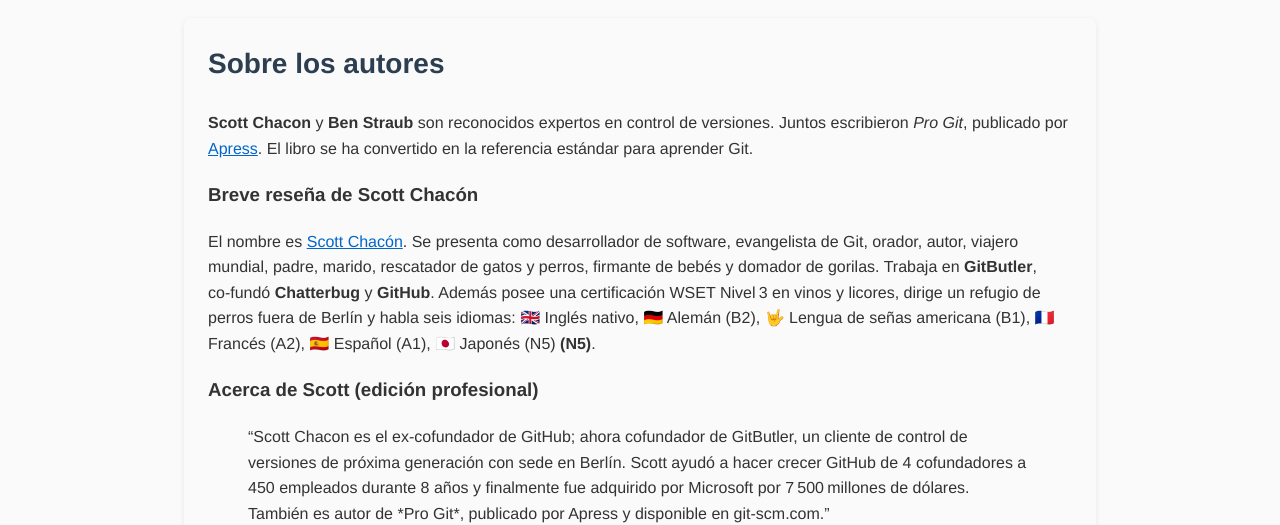
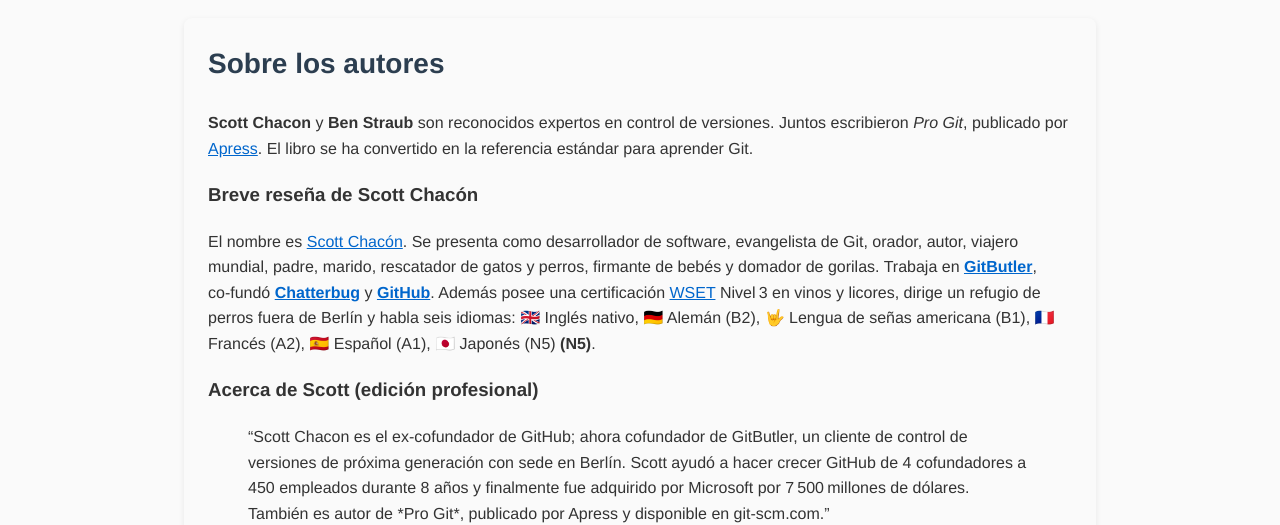
Before and after one commit to taguivalle/GIT_Tutorial, a website: page src/index.html in a window 1280 px wide. Shown: the part 281-806 px from the top of the page. Drawn offline with nearby package versions, Linux system fonts and the light colour scheme; files whose address does not match are found by name.

Commit message:
Mejoré la seccioón de Scott Chacon

```diff
--- a/src/index.html
+++ b/src/index.html
@@ -124,10 +124,15 @@
                 <a href="https://scottchacon.com/about/" target="_blank" rel="noopener noreferrer">Scott Chacón</a>.
                 Se presenta como desarrollador de software, evangelista de Git, orador, autor, viajero mundial, padre,
                 marido, rescatador de gatos y perros, firmante de bebés y domador de gorilas.
-                Trabaja en <strong>GitButler</strong>, co‑fundó <strong>Chatterbug</strong> y <strong>GitHub</strong>.
-                Además posee una certificación WSET Nivel 3 en vinos y licores, dirige un refugio de perros fuera de
-                Berlín
-                y habla seis idiomas:
+                Trabaja en <a href="https://gitbutler.com/" target="_blank"
+                    rel="noopener noreferrer"><strong>GitButler</strong></a>, co‑fundó <a
+                    href="https://chatterbug.com/en/" target="_blank"
+                    rel="noopener noreferrer"><strong>Chatterbug</strong></a> y <a href="https://github.com/"
+                    target="_blank" rel="noopener noreferrer"><strong>GitHub</strong></a>.
+                Además posee una certificación <a
+                    href="https://www.wsetglobal.com/es/spanish-qualifications/level-3-award-in-wines-es/"
+                    target="_blank" rel="noopener noreferrer">WSET</a> Nivel 3 en vinos y licores, dirige un refugio de
+                perros fuera de Berlín y habla seis idiomas:
 
                 🇬🇧 Inglés nativo,
                 🇩🇪 Alemán (B2),
```
